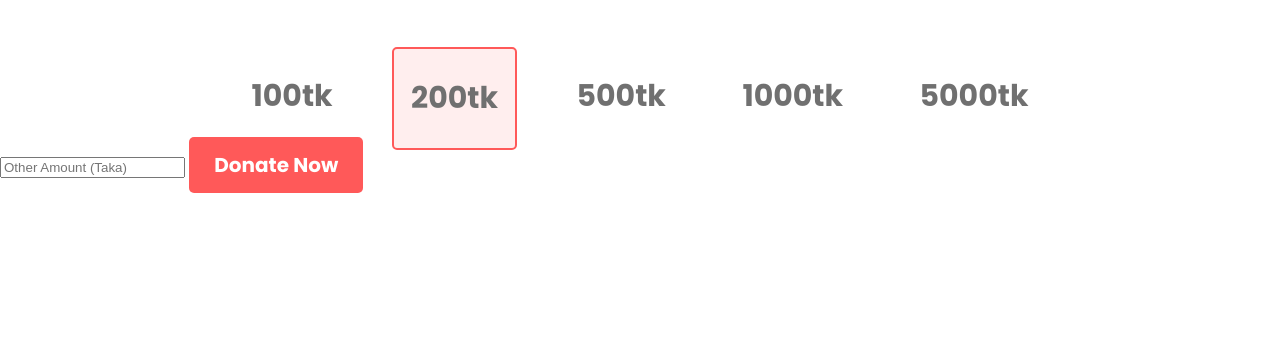
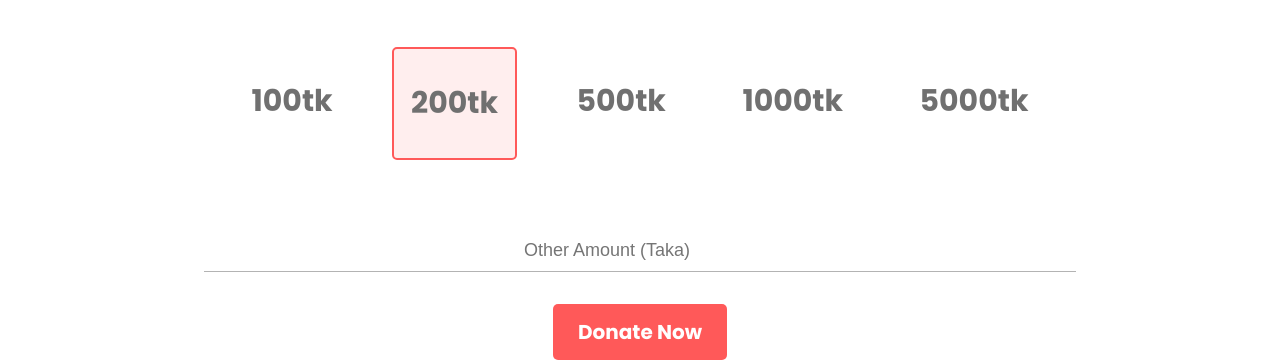
Before and after one commit to tuhinshuvra/donation, a plain HTML site: page index.html in a window 1280 px wide. Shown: the part 850-1210 px from the top of the page. Before the commit the page ends 1043 px from the top, so only its background shows below. Drawn offline with Linux system fonts and the light colour scheme.

Commit message:
donate amount section completed

```diff
--- a/index.html
+++ b/index.html
@@ -47,10 +47,10 @@
         </div>
         <div class="donate-keep">
             <form action="">
-                <input type="text" placeholder="Other Amount (Taka)">
+                <input class="amount-form" type="text" placeholder="Other Amount (Taka)">
                 <!-- <hr> -->
-                <a class="link-btn" href="">Donate Now</a>
-            </form>
+            </form><br>
+            <a class="link-btn" href="">Donate Now</a>
 
         </div>
 
--- a/style.css
+++ b/style.css
@@ -78,14 +78,29 @@ p {
 }
 
 .amount-seris div {
-    padding: 27px 17px;
+    padding: 32px 17px;
 }
 
 .amount-seris :nth-child(2) {
     background-color: #FFEEEE;
     border: 2px solid #FF5959;
     border-radius: 5px;
+    margin-bottom: 70px;
 
 }
 
+.donate-keep {
+    text-align: center;
+}
+
+.amount-form {
+    font-size: 18px;
+    font-weight: 400;
+    padding: 10px 320px;
+    outline: 0;
+    border-width: 0 0 1px;
+    border-color: #B3B3B3;
+    margin-bottom: 20px;
+}
+
 /* donation amount setion end */
```
